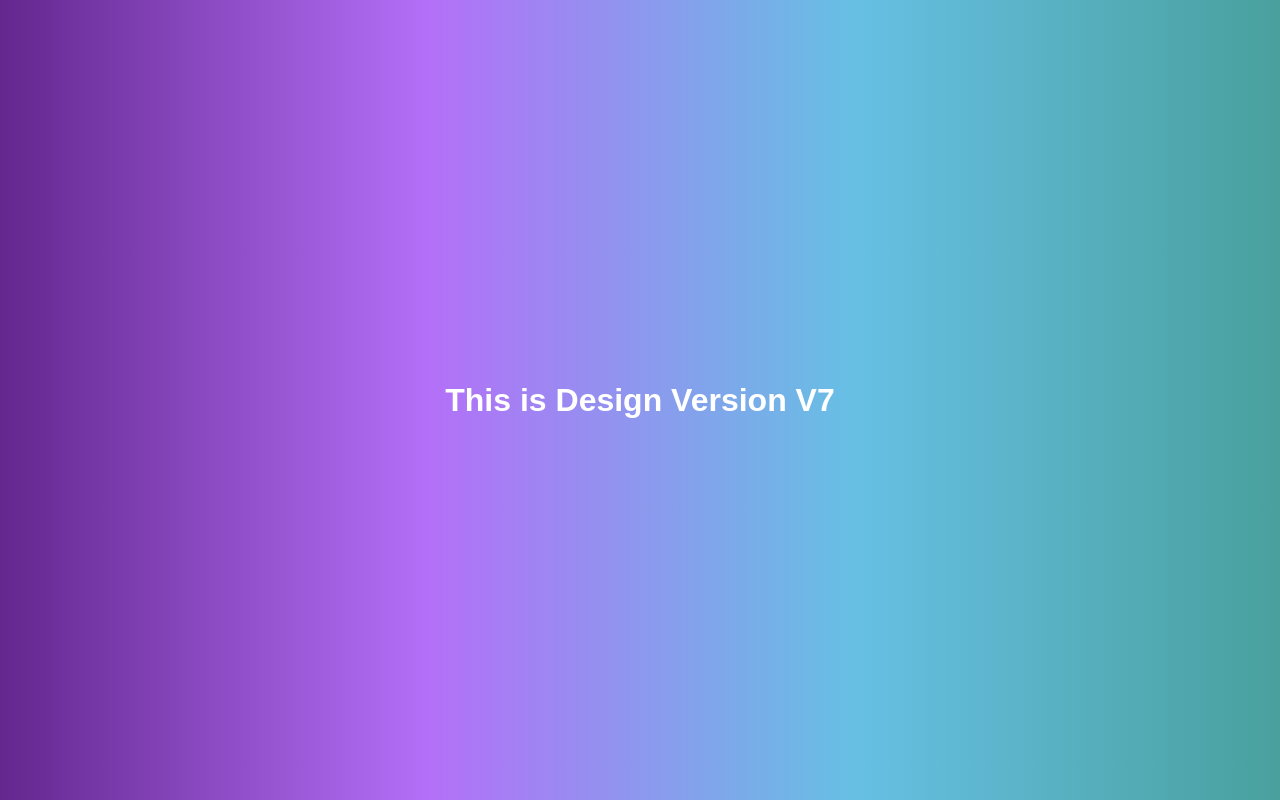
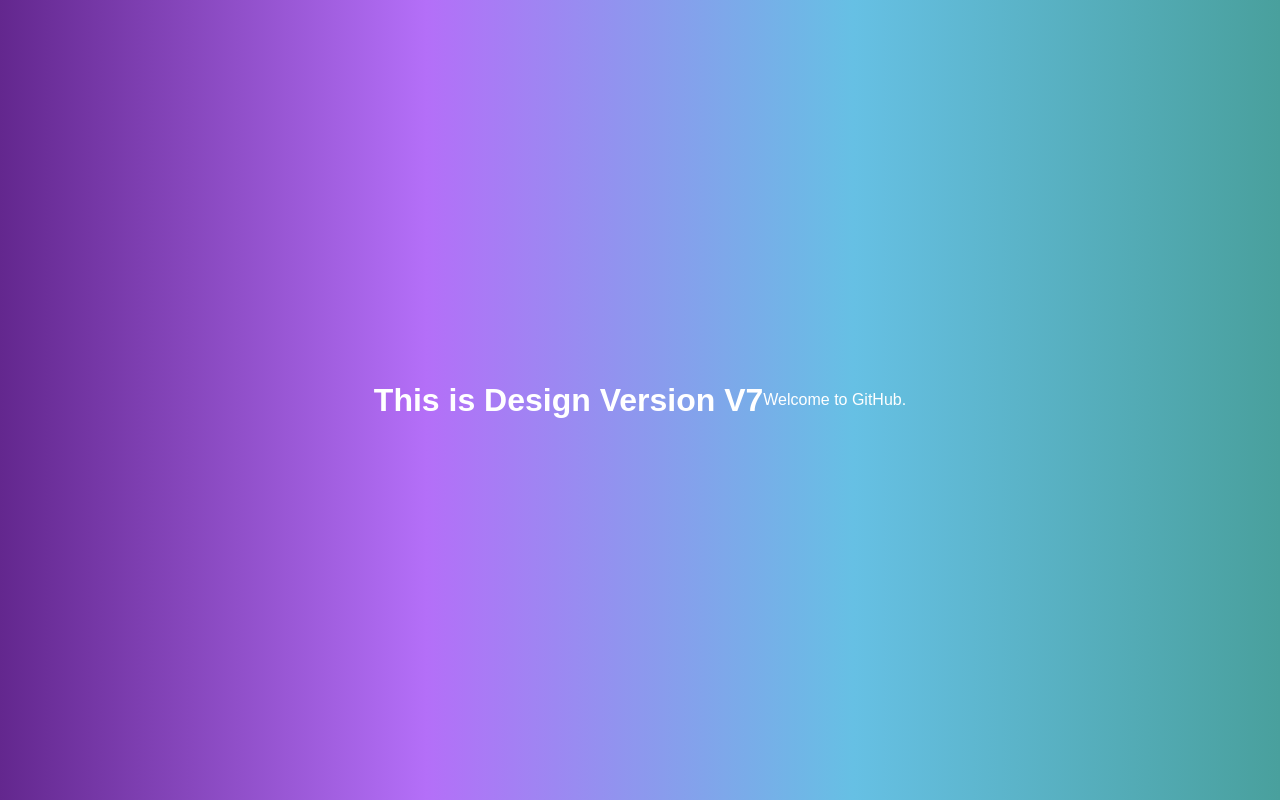
Before and after one commit to PavitraGautam17/MyRepo, a plain HTML site: page index.html in a window 1280 px wide. Drawn offline with Linux system fonts and the light colour scheme.

Commit message:
Added a Paragraph

```diff
--- a/index.html
+++ b/index.html
@@ -8,5 +8,6 @@
 </head>
 <body>
     <h1>This is Design Version V7</h1>
+    <p>Welcome to GitHub.</p>
 </body>
 </html>
```
